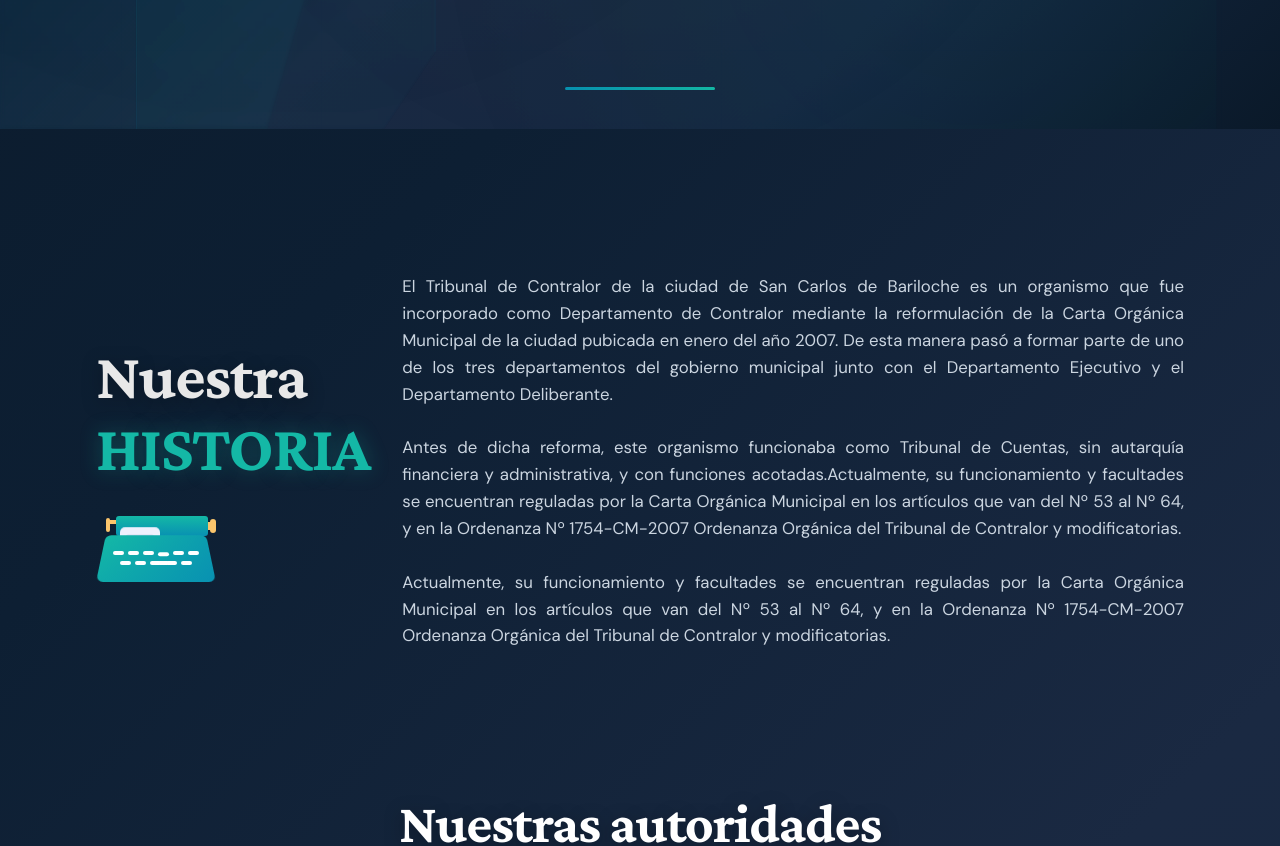
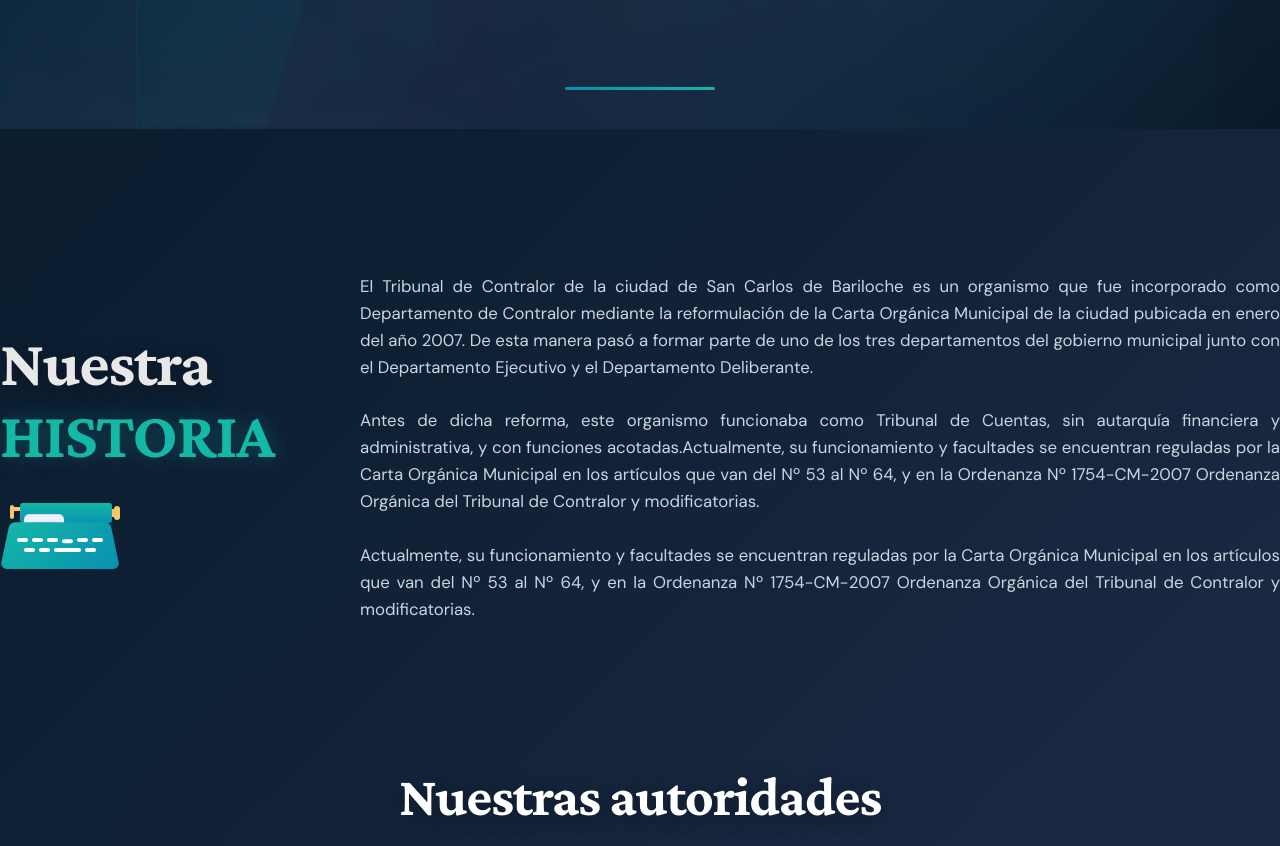
Before and after one commit to llezcano7/tribunalcontralor, a React (Vite) app in the folder frontend/: page / in a window 1280 px wide. Shown: the part 720-1566 px from the top of the page. Built offline with nearby package versions, Linux system fonts and the light colour scheme.

Commit message:
6 commit

```diff
--- a/frontend/src/pages/inicio.jsx
+++ b/frontend/src/pages/inicio.jsx
@@ -89,7 +89,7 @@ export default function Inicio() {
 
             {/* ABOUTUS-SECTION */}
 
-            <section className='aboutus container block-start flex'>
+            <section className='aboutus block-start flex'>
                 <div className='aboutus-content'>
                     <div className='aboutus-title'>
                         <h3>Nuestra <span className='uppercase'>historia</span> </h3>
```
